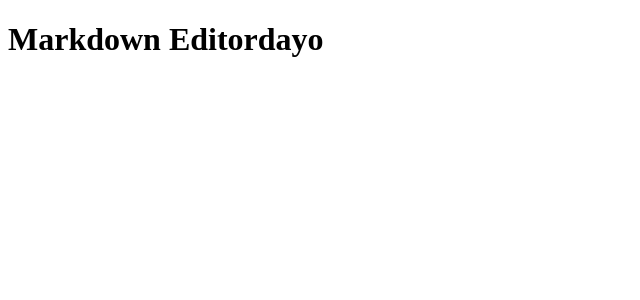
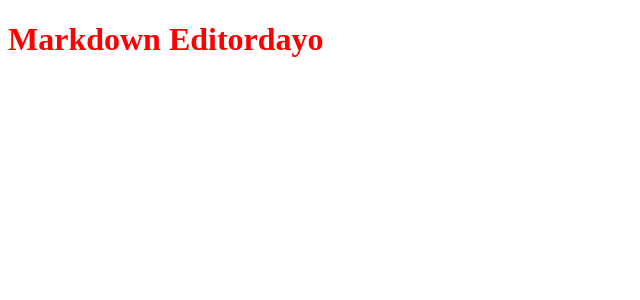
Before and after one commit to toshiki16/markdown-editor, a React app: page / in a window 1280 px wide. Shown: the top 300 px of the page, without its empty margins (0-640 px from the left). Built offline with nearby package versions, Linux system fonts and the light colour scheme.

Commit message:
3回目のコミット

```diff
--- a/package.json
+++ b/package.json
@@ -8,8 +8,10 @@
     "dependencies": {
         "@types/react": "^17.0.39",
         "@types/react-dom": "^17.0.11",
+        "@types/styled-components": "^5.1.22",
         "react": "^17.0.2",
         "react-dom": "^17.0.2",
+        "styled-components": "^5.3.3",
         "ts-loader": "^9.2.6",
         "typescript": "^4.5.5",
         "webpack": "^5.68.0",
--- a/src/index.tsx
+++ b/src/index.tsx
@@ -1,7 +1,13 @@
 import * as React from 'react'
 import { render } from 'react-dom'
+import styled from 'styled-components'
 
-const Main = (<h1>Markdown Editordayo</h1>)
+const Header = styled.h1`
+color: red;
+`
+
+
+const Main = (<Header>Markdown Editordayo</Header>)
 
 render(Main, document.getElementById('app'))
 
```
Also changed, not shown: 1 other file (tests, documents, lock files or other folders).
